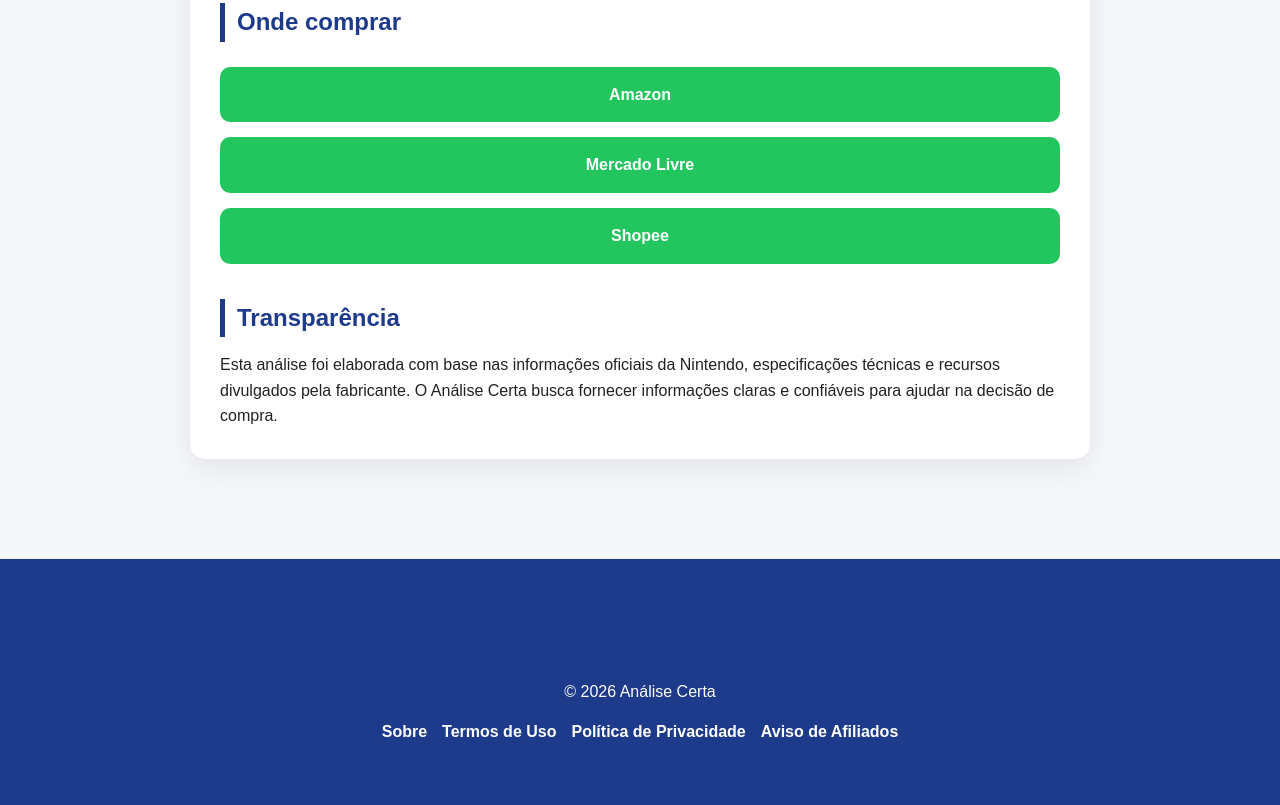
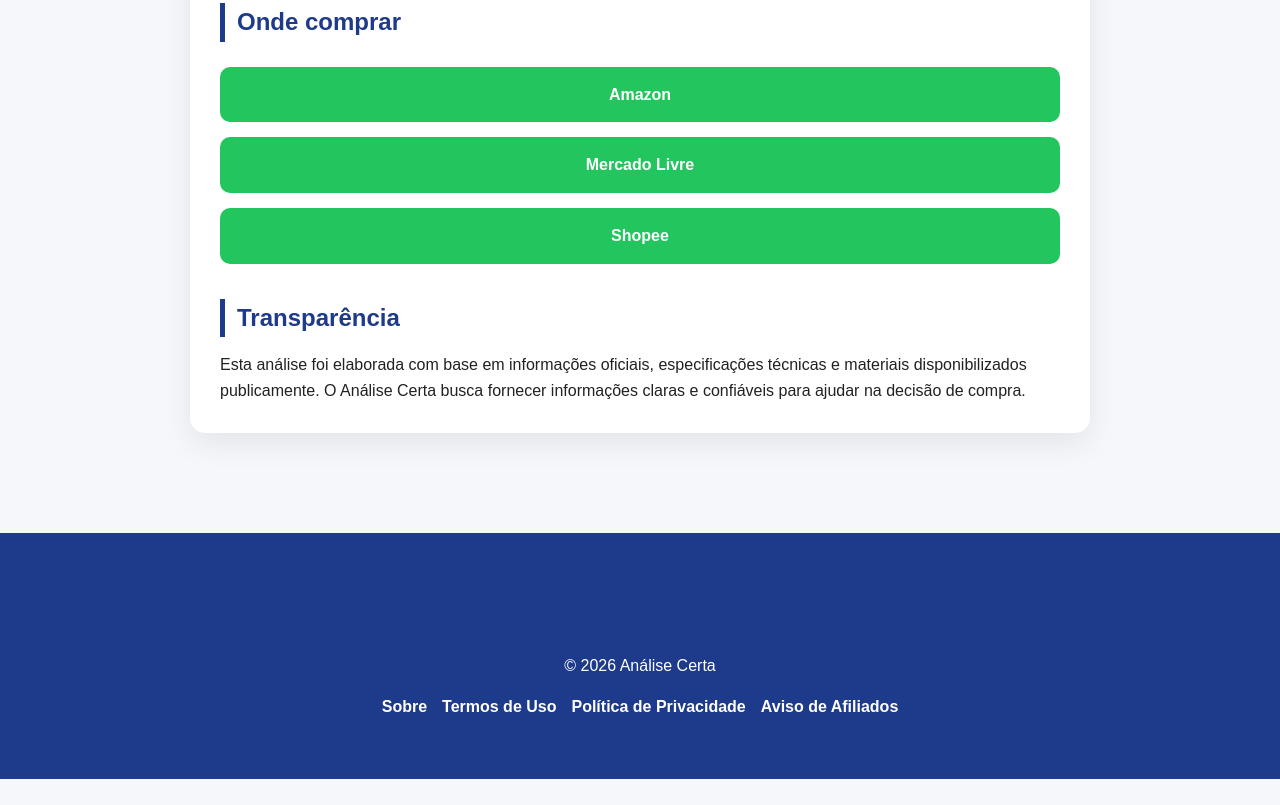
Before and after one commit to bezourop-dotcom/An-liseCerta, a plain HTML site: page Iphone17PRO.html in a window 1280 px wide. Shown: the part 3216-4021 px from the top of the page. After the commit the page ends 3995 px from the top, so only its background shows below. Drawn offline with Linux system fonts and the light colour scheme.

Commit message:
Add files via upload

```diff
--- a/Iphone17PRO.html
+++ b/Iphone17PRO.html
@@ -150,7 +150,7 @@
 
   <h2>Transparência</h2>
 <p>
- Esta análise foi elaborada com base nas informações oficiais da Nintendo, especificações técnicas e recursos divulgados pela fabricante. O Análise Certa busca fornecer informações claras e confiáveis para ajudar na decisão de compra.
+Esta análise foi elaborada com base em informações oficiais, especificações técnicas e materiais disponibilizados publicamente. O Análise Certa busca fornecer informações claras e confiáveis para ajudar na decisão de compra.
 </p>
 
 </section>
```
Also changed, not shown: LenovoLOQ15.html (+1 -1 lines), SamsungGalaxyA56.html (+1 -1 lines), aspiradorxiaomi.html (+1 -1 lines).
